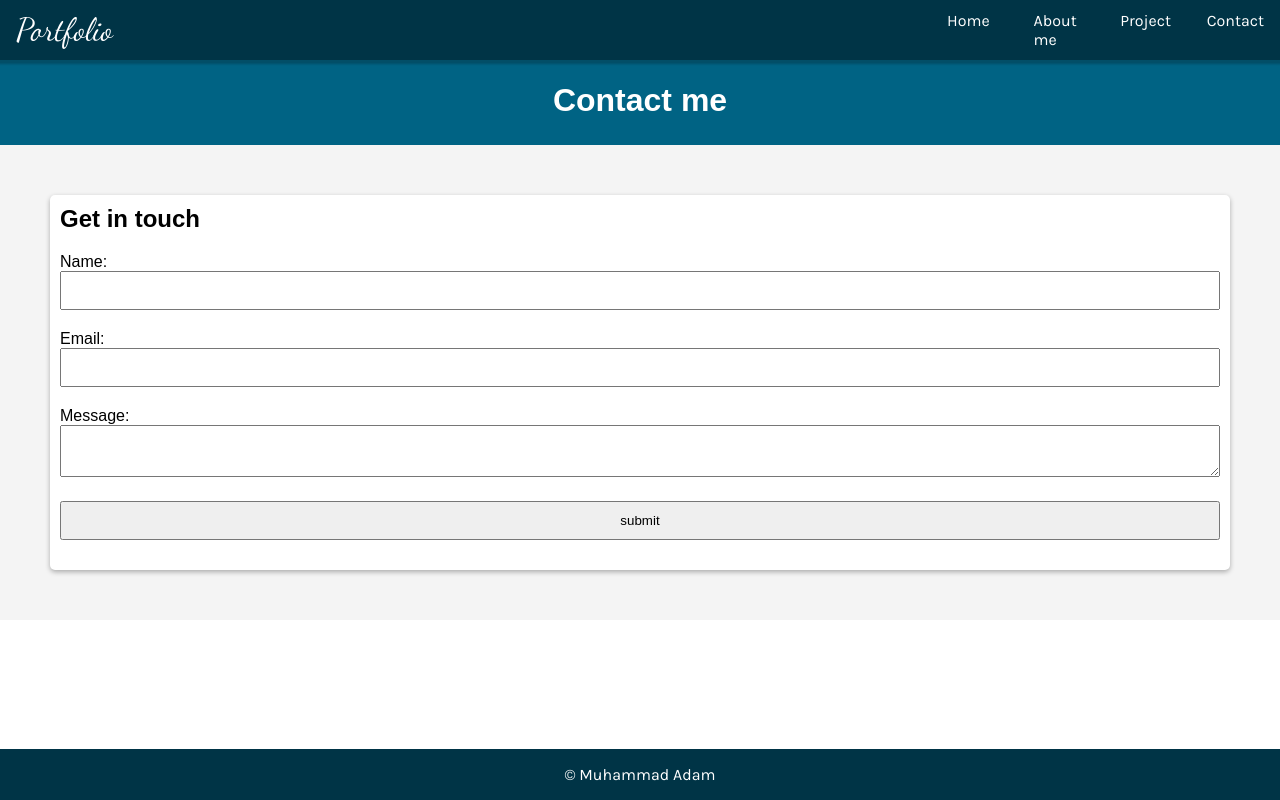
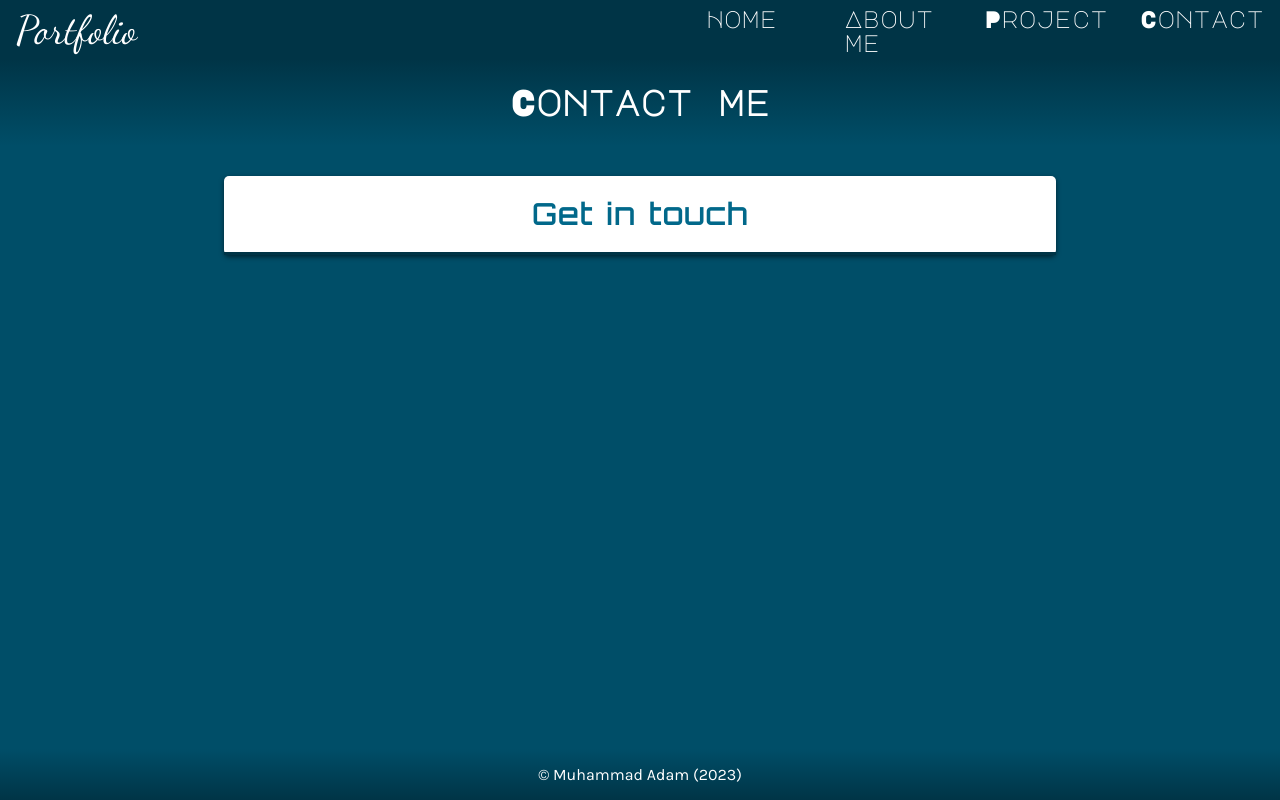
Before and after one commit to Ryuuchi53/portfolio, a React (Create React App) app: page /contact in a window 1280 px wide. Built offline with nearby package versions, Linux system fonts and the light colour scheme.

Commit message:
Update 15/11

```diff
--- a/src/App.css
+++ b/src/App.css
@@ -1,5 +1,7 @@
 @import url("https://fonts.googleapis.com/css2?family=Karla:wght@200;400&display=swap");
 @import url('https://fonts.googleapis.com/css2?family=Dancing+Script&family=Open+Sans:ital,wght@1,700&family=Pacifico&display=swap');
+@import url('https://fonts.googleapis.com/css2?family=Major+Mono+Display&display=swap');
+@import url('https://fonts.googleapis.com/css2?family=Major+Mono+Display&family=Orbitron&display=swap');
 
 * {
   box-sizing: border-box;
@@ -21,75 +23,19 @@ body {
     to {opacity: 1;}
 }
 
-  .about-me, .contact, .home, .project {
-    font-family: Arial, sans-serif;
-    padding-top: 0;
-    background-color: #f4f4f4;
-    padding-top: 3.5rem;
-}
-
-  header {
-    background-color: rgb(0, 99, 132);
-    color: white;
-    padding: 10px;
-    text-align: center;
-    width: auto;
-    animation: headerSlideDown 2s;
-}
-
-@keyframes headerSlideDown {
-    from {margin-top: -100px;}
-    to {margin-top: 0;}
-}
-
-main {
-    padding: 30px;
-}
-
-section {
-    margin: 20px;
-    padding: 10px;
-    border-radius: 5px;
-    background-color: #fff;
-    box-shadow: 0 2px 5px rgba(0, 0, 0, 0.3);
-    transition: box-shadow 0.3s ease;
-}
-
-section:hover {
-    box-shadow: 0 2px 5px rgba(0, 0, 0, 0.5);
-}
-
-form {
-    margin-top: 20px;
-    animation: formFadeIn 2s;
-}
-
-@keyframes formFadeIn {
-    from {opacity: 0;}
-    to {opacity: 1;}
-}
-
-input, textarea {
-    width: 100%;
-    margin-bottom: 20px;
-    padding: 10px;
-    transition: box-shadow 0.5s;
-}
-
-input:focus, textarea:focus {
-    box-shadow: 0 0 5px #000;
-}
-
-  h1, p {
-    margin: 1rem 0;
-}
-
   .nav-link {
     text-decoration: none;
     display: block;
     width: 100%;
     color: white;
     padding: 1.5rem 0;
+    font-family: 'Major Mono Display', monospace;
+    font-size: 1.5rem;
+    transition: color 0.3s ease;
+}
+
+.nav-link:hover {
+  color: aqua;
 }
 
   .navigation {
@@ -100,8 +46,7 @@ input:focus, textarea:focus {
     position: fixed;
     padding: 0.5rem 0rem;
     background-color: rgb(0, 52, 70);
-    color: black;
-    box-shadow: 0 2px 2px 2px rgba(9, 9, 9, 0.23);
+    /* box-shadow: 0 2px 2px 2px rgba(9, 9, 9, 0.23); */
 }
 
   .page-name {
@@ -110,7 +55,7 @@ input:focus, textarea:focus {
     font-size: 1.3rem;
     margin-left: 1rem;
     font-family: 'Dancing Script', cursive;
-    font-size: 2rem;
+    font-size: 2.5rem;
 }
 
   .navigation-menu {
@@ -150,12 +95,136 @@ input:focus, textarea:focus {
     background-color: rgb(1, 79, 105);
 }
 
-  .footer {
+div .about-me, .contact, .home, .project, .no-match {
+  font-family: Arial, sans-serif;
+  background-color: rgb(0, 78, 104);
+  padding-top: 3.6rem;
+  padding-bottom: 3rem;
+  min-height: 100vh;
+}
+
+header {
+  background-image: linear-gradient(180deg, rgb(0, 52, 70), rgb(0, 78, 104));
+  color: white;
+  padding: 10px;
+  text-align: center;
+  width: auto;
+  animation: headerSlideDown 2s;
+  font-family: 'Major Mono Display', monospace;
+  font-size: 1.1rem;
+}
+
+@keyframes headerSlideDown {
+  from {margin-top: -100px;}
+  to {margin-top: 0;}
+}
+
+section h2 {
+  font-size: 1.8rem;
+  text-align: center;
+  padding-top: 20px;
+  padding-bottom: 20px;
+  border-bottom: 3px solid rgb(0, 52, 70);
+  color: rgb(1, 104, 138);
+}
+
+section p {
+  padding: 10px 20px;
+  text-align: center;
+  font-size: larger;
+}
+
+section span {
+  color: rgb(0, 145, 193);
+}
+
+section img {
+  width: 100%;
+  height: 100%;
+  padding: 0 4px;
+  border-radius: 10px;
+}
+
+section {
+  margin: 30px;
+  border-radius: 5px;
+  background-color: white;
+  box-shadow: 0 2px 5px rgba(0, 0, 0, 0.543);
+  font-family: 'Major Mono Display', monospace;
+  font-family: 'Orbitron', sans-serif;
+  word-spacing: 3px;
+  letter-spacing: 2px;
+}
+
+h1, p {
+  margin: 1rem 0;
+}
+
+.table-container {
+  overflow-x: auto;
+}
+
+.complex-table {
+  width: 100%;
+  border-collapse: collapse;
+}
+
+.complex-table th,
+.complex-table td {
+  border: 1px solid #ddd;
+  padding: 10px;
+}
+
+.complex-table tr:nth-child(even) {
+  background-color: #f2f2f2;
+}
+
+.complex-table tr:hover {
+  background-color: #ddd;
+}
+
+.complex-table th {
+  padding-top: 12px;
+  padding-bottom: 12px;
+  text-align: left;
+  background-color: rgb(0, 52, 70);
+  color: white;
+}
+
+.App {
+  text-align: center;
+  overflow-x: auto;
+}
+
+.list {
+  list-style-type: none;
+  padding: 0;
+}
+
+.list-item {
+  background-color: #f9f9f9;
+  margin: 10px;
+  padding: 20px;
+  border-radius: 10px;
+  box-shadow: 0 0 10px rgba(0, 0, 0, 0.1);
+}
+
+.item-name {
+  color: rgb(0, 94, 126);
+  font-size: 22px;
+}
+
+.item-list {
+  color: #333;
+  font-size: 18px;
+}
+
+footer {
   position: fixed;
   left: 0;
   bottom: 0;
   width: 100%;
-    background-color: rgb(0, 52, 70);
+  background-image: linear-gradient(180deg, rgb(0, 78, 104), rgb(0, 52, 70));
   color: white;
   text-align: center;
   animation: footerSlideUp 2s;
@@ -185,9 +254,8 @@ input:focus, textarea:focus {
       left: 0;
       flex-direction: column;
       width: 100%;
-      height: calc(60vh - 77px);
-      background-color: rgb(1, 80, 106);
-      border-top: 1px solid black;
+      height: calc(100vh - 77px);
+      background-image: linear-gradient(180deg, rgb(0, 52, 70), rgb(0, 78, 104));
     }
 
     .navigation-menu .nav-list {
@@ -200,7 +268,8 @@ input:focus, textarea:focus {
     }
 
     .navigation-menu .nav-list:hover {
-      background-color: rgb(0, 106, 141);
+      /* background-color: rgb(0, 106, 141); */
+      background-image: linear-gradient(180deg, rgb(0, 106, 141), rgb(0, 93, 123));
       transform: scale(1.1);
     }
 }
@@ -217,3 +286,12 @@ input:focus, textarea:focus {
     display: block;
   }
 }
+
+@media screen and (min-width: 768px) {
+  section {
+    width: 65%;
+    margin: auto;
+    margin-top: 30px;
+    margin-bottom: 30px;
+  }
+}
--- a/src/App.js
+++ b/src/App.js
@@ -1,15 +1,14 @@
 import {
   BrowserRouter as Router, Link
 } from 'react-router-dom';
-import React, { useEffect, useState } from "react";
+import React, { useState } from "react";
 import "./App.css";
 import Footer from "./Footer.js";
 import AppRoutes from './AppRoutes.js';
 
 export default function App() {
-  const [isNavExpanded, setIsNavExpanded] = useState(false)
+  const [isNavExpanded, setIsNavExpanded] = useState(false);
   return (
-
     <Router>
       <nav className='navigation'>
         <Link className='page-name' to="/portfolio">Portfolio</Link>
--- a/src/Contact.js
+++ b/src/Contact.js
@@ -7,17 +7,6 @@ export default function About() {
         <main>
           <section id="contact">
             <h2>Get in touch</h2>
-            <form action="/submit_form" method="post">
-              <label htmlFor="name">Name:</label>
-              <input type="text" id="name"></input>
-              <br></br>
-              <label htmlFor="email">Email:</label>
-              <input type="email" id="email"></input>
-              <br></br>
-              <label htmlFor="message">Message:</label>
-              <textarea id="message" name="message"></textarea>
-              <input type="submit" value="submit"></input>
-            </form>
           </section>
         </main>
       </div>
--- a/src/Footer.js
+++ b/src/Footer.js
@@ -1,7 +1,9 @@
 export default function Footer() {
     return (
-        <div className="footer">
-            <p>&copy; Muhammad Adam</p>
-        </div>
+        <footer>
+            <div className="footer-text">
+                <p>&copy; Muhammad Adam (2023)</p>
+            </div>
+        </footer>
     );
   }
--- a/src/Home.js
+++ b/src/Home.js
@@ -4,15 +4,12 @@ export default function Home() {
         <header>
           <h1>Welcome To My Website</h1>
         </header>
-          <main>
-            <section id="intro">
-                <h2>Introduction</h2>
-                <p>This is my website. I hope you enjoy your visit.</p>
-            </section>
-            <section id="about">
-                <h2>About Me</h2>
-                <p>Some information about me.</p>
-            </section>
+        <main>
+          <section>
+            <h2>How I build this website</h2>
+            <p>I build this website using react to make it more responsive and interactive.</p>
+            <img src="https://source.unsplash.com/xkBaqlcqeb4" alt="react"></img>
+          </section>
         </main>
       </div>
     );
--- a/src/NoMatch.js
+++ b/src/NoMatch.js
@@ -1,8 +1,14 @@
 export default function NoMatch() {
     return (
-      <div className="container">
-        <h1>404: Page not found</h1>
-        <p>Looks like the page you are searching for does not exist</p>
+      <div className="no-match">
+        <header>
+          <h1>404: Page not found</h1>
+        </header>
+        <main>
+          <section>
+            <p>Looks like the page you are searching for does not exist</p>
+          </section>
+        </main>
       </div>
     );
 }
--- /dev/null
+++ b/src/SkillList.js
@@ -0,0 +1,26 @@
+import React from 'react';
+
+const data = [
+  { id: 1, name: 'Programming Language', list: 'HTML&CSS, PHP, C++, C#, JAVA, JAVASCRIPT, DART, SQL' },
+  { id: 2, name: 'Technologies / Framework', list: 'Eclipse, Android Studio, Visual Studio, GitHub, Flutter, MS Office, React' },
+  { id: 3, name: 'Soft Skill', list: 'Critical Thinking, Time Management, Problem Solving, teamwork' },
+  // Add more items as needed
+];
+
+function App() {
+  return (
+    <div className="App">
+      <ul className="list">
+        {data.map(item => (
+          <li key={item.id} className="list-item">
+            <span className="item-name">{item.name}</span>
+            <br/><br/>
+            <span className="item-list">{item.list}</span>
+          </li>
+        ))}
+      </ul>
+    </div>
+  );
+}
+
+export default App;
--- /dev/null
+++ b/src/Table.js
@@ -0,0 +1,52 @@
+import React from 'react';
+
+const data = [
+    {
+      Date: '2012-2016',
+      'School Name': 'SMK Sungai Besar',
+      'Field Of Study': 'SPM - Pure Science'
+    },
+    {
+      Date: '2017-2018',
+      'School Name': 'Kolej Matrikulasi Negeri Sembilan',
+      'Field Of Study': 'Matriculation Programme - Science PST Module 2'
+    },
+    {
+      Date: '2018-2023',
+      'School Name': 'Universiti Kebangsaan Malaysia',
+      'Field Of Study': 'Bachelor of Software Engineering With Honours (Information System Development)'
+    },
+    {
+      Date: '12/10/23-20/11/23',
+      'School Name': 'Train & Place Upskilling Programme under usains',
+      'Field Of Study': 'Software Engineering'
+    },
+  ];
+
+
+const Table = () => {
+  return (
+    <div className='table-container'>
+      <table className="complex-table">
+      <thead>
+        <tr>
+          {Object.keys(data[0]).map((key, index) => (
+            <th key={index}>{key}</th>
+          ))}
+        </tr>
+      </thead>
+      <tbody>
+        {data.map((row, index) => (
+          <tr key={index}>
+            {Object.values(row).map((value, i) => (
+              <td key={i}>{value}</td>
+            ))}
+          </tr>
+        ))}
+      </tbody>
+    </table>
+    </div>
+  );
+};
+
+export default Table;
--- /dev/null
+++ b/src/TableExperience.js
@@ -0,0 +1,38 @@
+import React from 'react';
+
+const data = [
+    {
+      Date: '09/2021-01/2022',
+      Company: 'Aq Wise Sdn Bhd',
+      Position: 'Intership - mobile App Developer',
+      Description: 'Involve in Dr Solehah book Revolusi Bahasa & Asas Tamadun - Multimedia App Project'
+    },
+  ];
+
+
+const Table = () => {
+  return (
+    <div className='table-container'>
+      <table className="complex-table">
+      <thead>
+        <tr>
+          {Object.keys(data[0]).map((key, index) => (
+            <th key={index}>{key}</th>
+          ))}
+        </tr>
+      </thead>
+      <tbody>
+        {data.map((row, index) => (
+          <tr key={index}>
+            {Object.values(row).map((value, i) => (
+              <td key={i}>{value}</td>
+            ))}
+          </tr>
+        ))}
+      </tbody>
+    </table>
+    </div>
+  );
+};
+
+export default Table;
```
Also changed, not shown: src/AboutMe.js (+13 -8 lines). Lines whose indentation alone changed are shown as unchanged.
